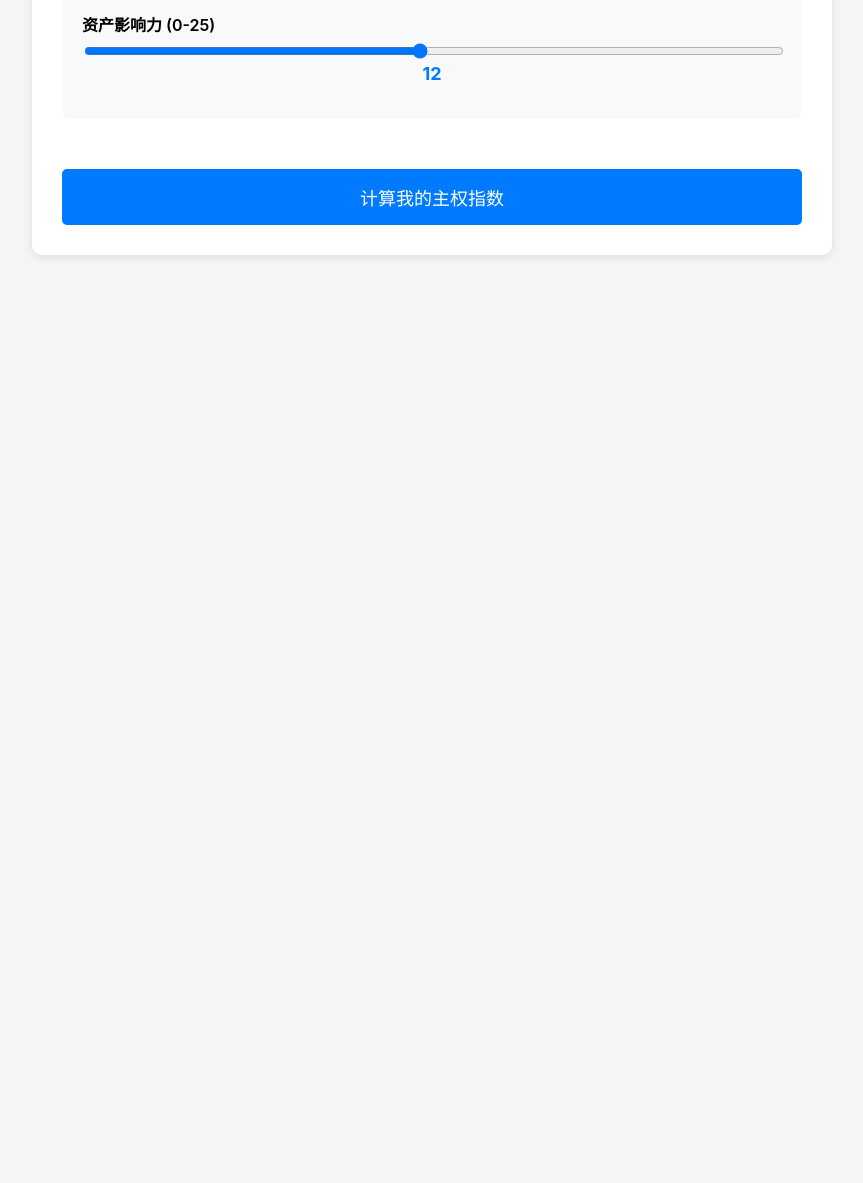
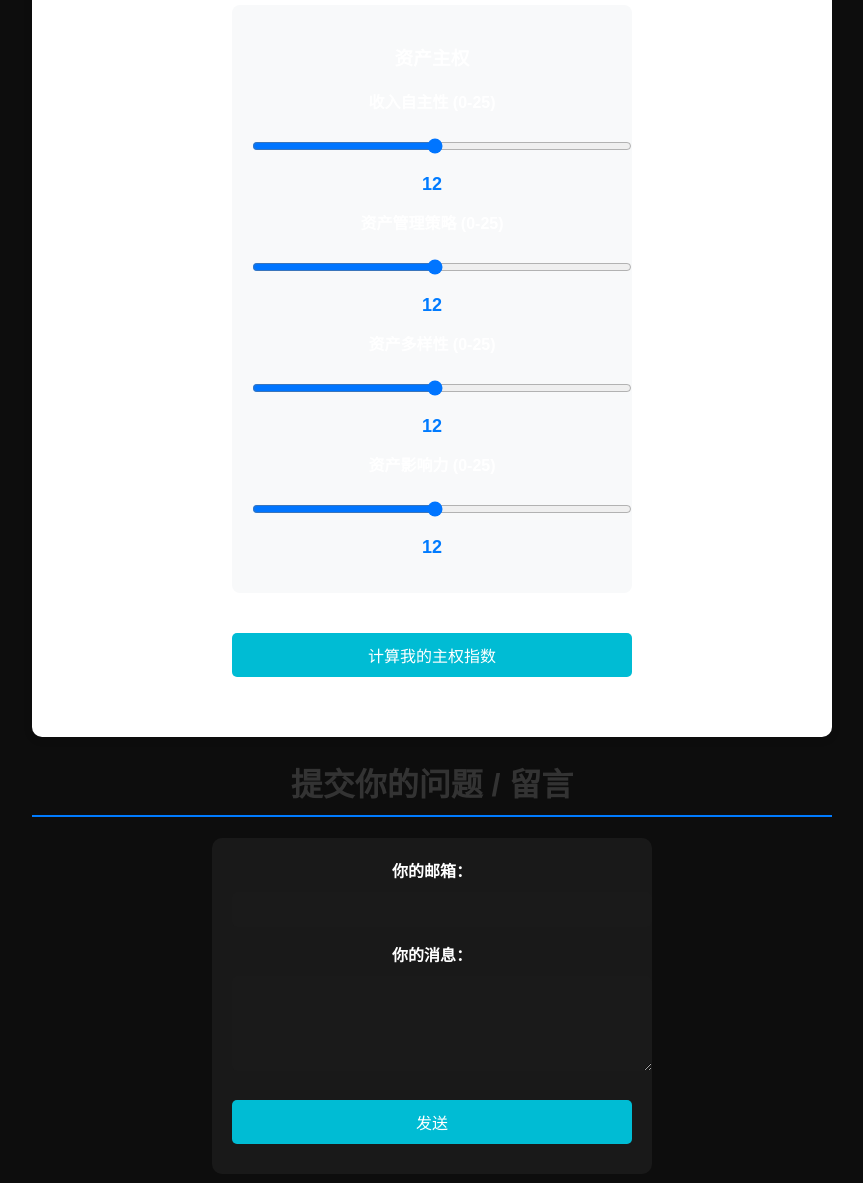
Before and after one commit to 295755247/github.io, a plain HTML site: page assessment.html in a window 1280 px wide. Shown: the part 1547-2730 px from the top of the page, without its empty margins (208-1071 px from the left). Before the commit the page ends 1822 px from the top, so only its background shows below. Drawn offline with Linux system fonts and the light colour scheme.

Commit message:
Update assessment.html

```diff
--- a/assessment.html
+++ b/assessment.html
@@ -233,3 +233,60 @@
     </script>
 </body>
 </html>
+<!DOCTYPE html>
+<html lang="zh-CN">
+<head>
+  <meta charset="UTF-8">
+  <title>提交表单 | 零镜</title>
+  <style>
+    body {
+      font-family: Arial, sans-serif;
+      background: #0d0d0d;
+      color: #fff;
+      text-align: center;
+      padding: 50px;
+    }
+    form {
+      max-width: 400px;
+      margin: 0 auto;
+      background: rgba(255,255,255,0.05);
+      padding: 20px;
+      border-radius: 10px;
+    }
+    input, textarea, button {
+      width: 100%;
+      padding: 10px;
+      margin: 10px 0;
+      border: none;
+      border-radius: 5px;
+    }
+    input, textarea {
+      background: #1a1a1a;
+      color: #fff;
+    }
+    button {
+      background: #00bcd4;
+      color: #fff;
+      font-size: 16px;
+      cursor: pointer;
+    }
+    button:hover {
+      background: #0097a7;
+    }
+  </style>
+</head>
+<body>
+  <h1>提交你的问题 / 留言</h1>
+  <form action="https://formspree.io/f/mandnyel" method="POST">
+    <label>
+      你的邮箱：
+      <input type="email" name="email" required>
+    </label>
+    <label>
+      你的消息：
+      <textarea name="message" rows="5" required></textarea>
+    </label>
+    <button type="submit">发送</button>
+  </form>
+</body>
+</html>
```
